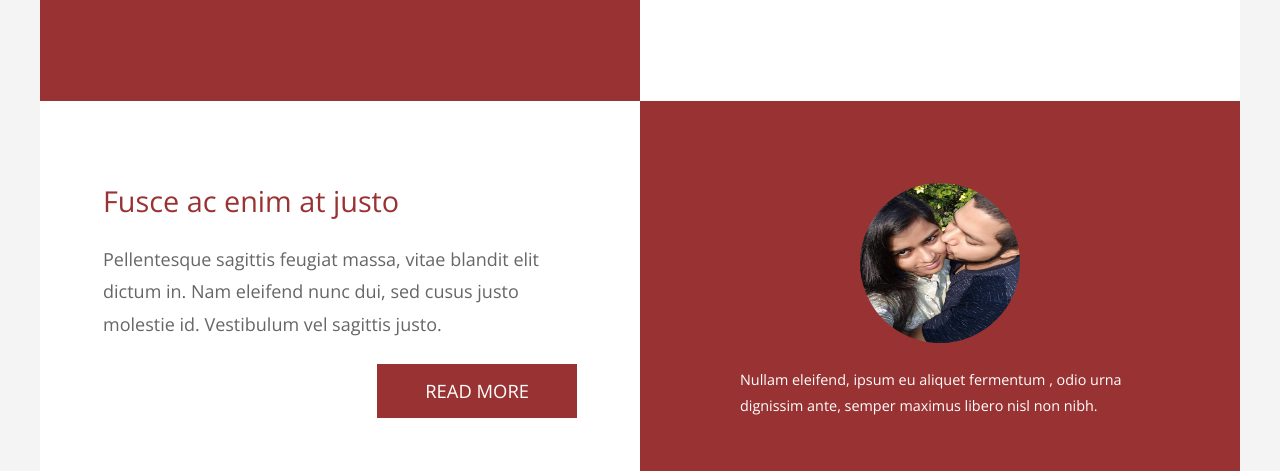
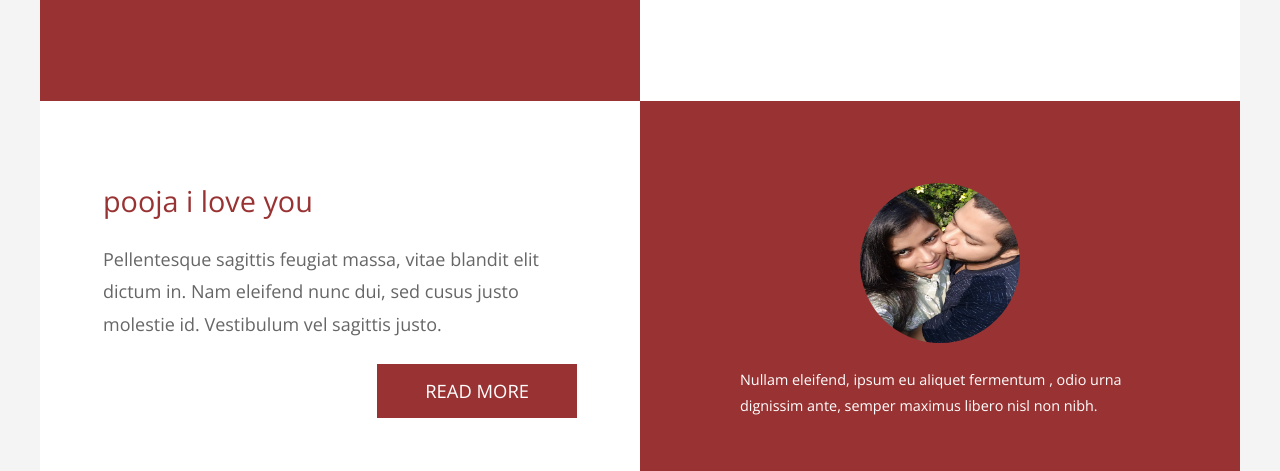
Before and after one commit to bipul0207/bipul.github.io, a plain HTML site: page index.html in a window 1280 px wide. Shown: the part 329-800 px from the top of the page. Drawn offline with nearby package versions, Linux system fonts and the light colour scheme.

Commit message:
hhhhhhhjj
bbbb

```diff
--- a/index.html
+++ b/index.html
@@ -56,7 +56,7 @@
  <div class="col-sm-12 col-md-12 col-lg-6 col-xl-6">
   <div class="tm-flex-center p-5">
     <div class="tm-md-flex-center">
-      <h2 class="tm-text-color-primary mb-4">Fusce ac enim at justo</h2>
+      <h2 class="tm-text-color-primary mb-4">pooja i love you</h2>
       <p class="mb-4">Pellentesque sagittis feugiat massa, vitae blandit elit dictum in. Nam eleifend nunc dui, sed cusus justo molestie id. Vestibulum vel sagittis justo.</p>
       <a href="#" class="btn btn-primary float-lg-right tm-md-align-center">Read more</a>
     </div>
```
